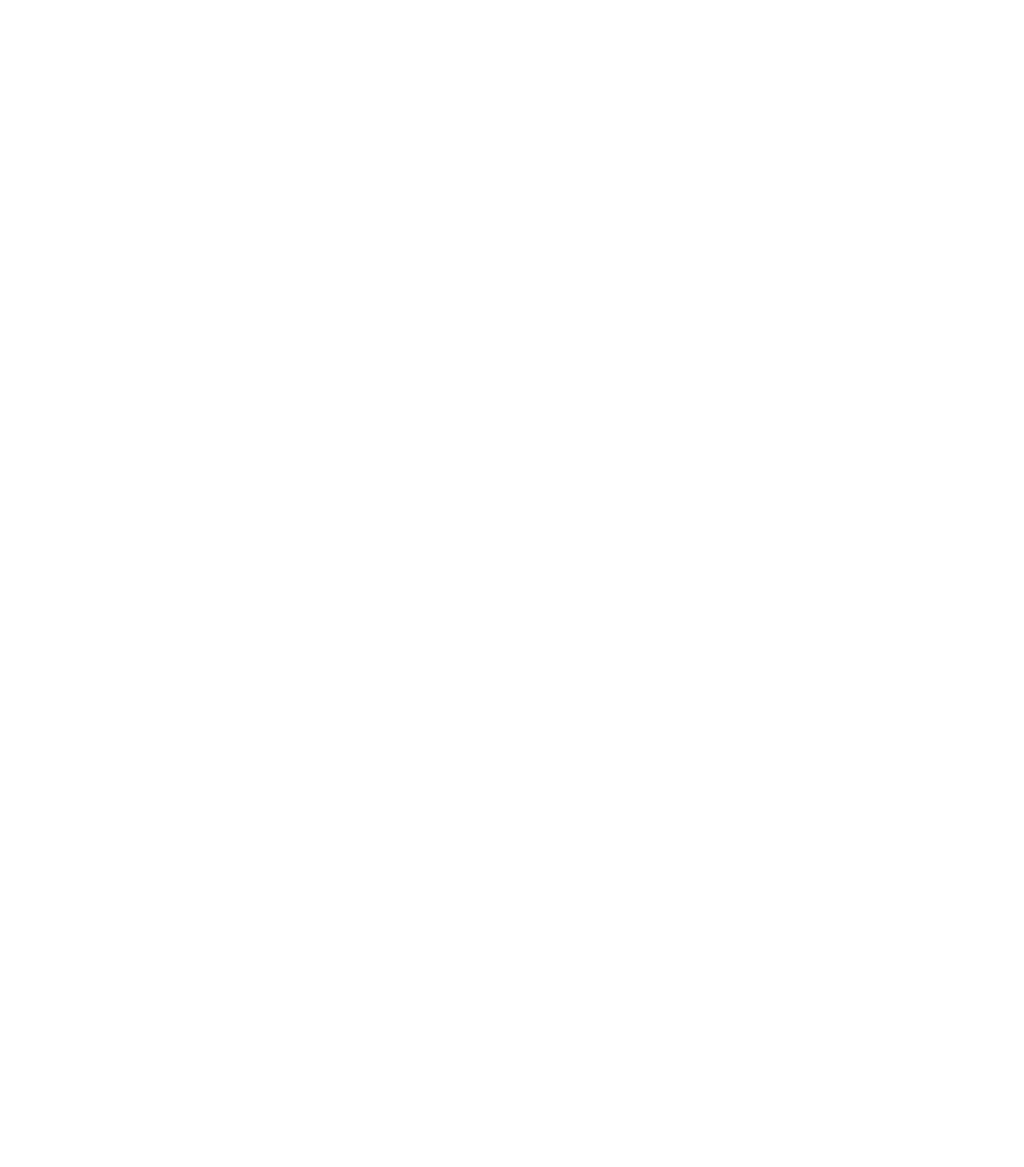
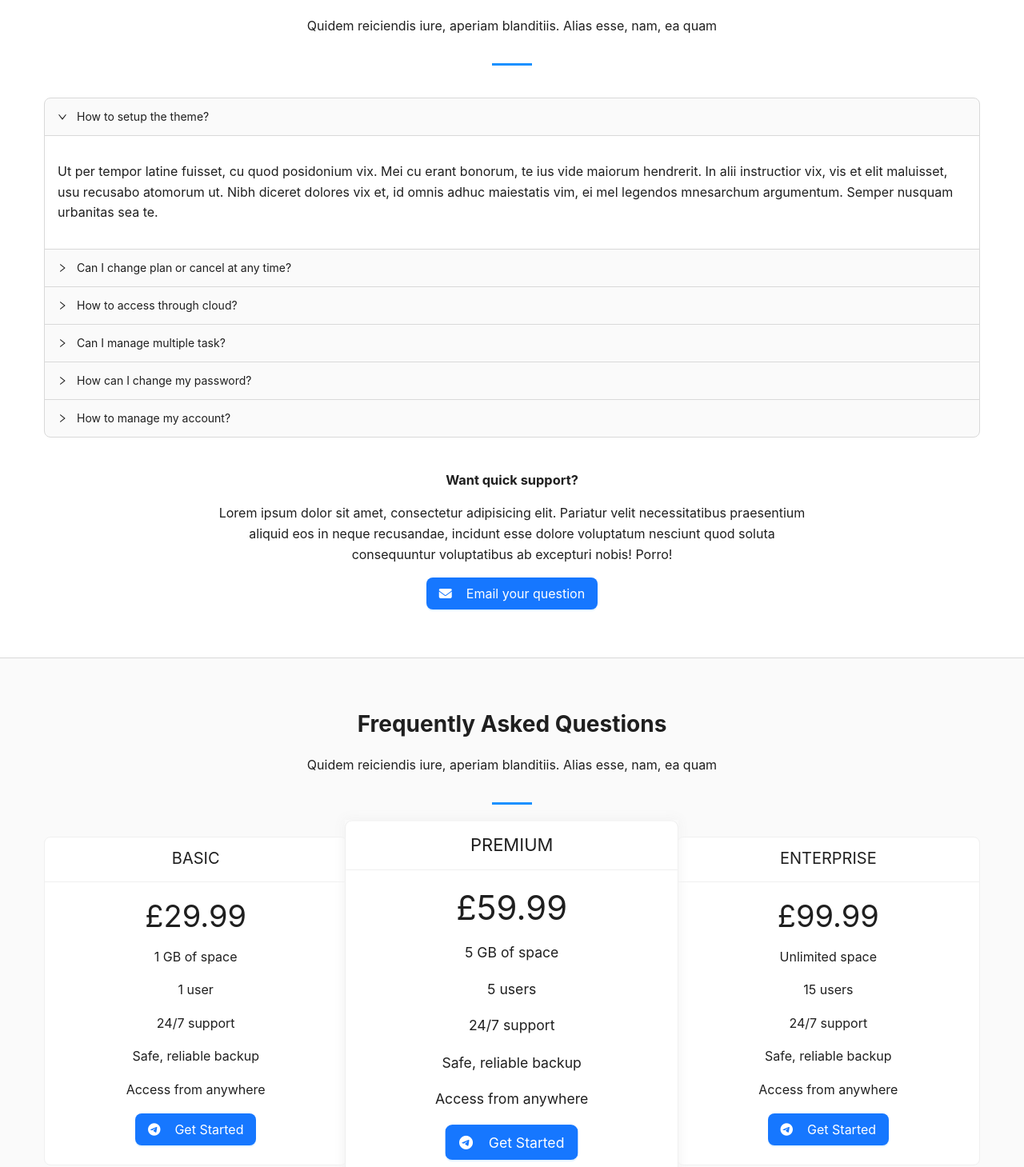
Before and after one commit to kemo12/antd-demo, a React (Create React App) app: page / in a window 1280 px wide. Shown: the part 2671-4130 px from the top of the page at 80% size. Before the commit the page ends 2571 px from the top, so only its background shows below. Built offline with nearby package versions, Linux system fonts and the light colour scheme.

Commit message:
<FAQ> , <Pricing>

```diff
--- /dev/null
+++ b/src/components/home/faq.jsx
@@ -0,0 +1,102 @@
+import React from "react";
+import { Button, Collapse } from "antd";
+const { Panel } = Collapse;
+const FAQ = () => {
+    return (
+        <div id="faq" className="block faqBlock">
+            <div className="container-fluid">
+                <div className="titleHolder">
+                    <h2>Frequently Asked Questions</h2>
+                    <p>
+                        Quidem reiciendis iure, aperiam blanditiis. Alias esse,
+                        nam, ea quam
+                    </p>
+                </div>
+                <Collapse defaultActiveKey={["1"]}>
+                    <Panel header="How to setup the theme?" key="1">
+                        <p>
+                            Ut per tempor latine fuisset, cu quod posidonium
+                            vix. Mei cu erant bonorum, te ius vide maiorum
+                            hendrerit. In alii instructior vix, vis et elit
+                            maluisset, usu recusabo atomorum ut. Nibh diceret
+                            dolores vix et, id omnis adhuc maiestatis vim, ei
+                            mel legendos mnesarchum argumentum. Semper nusquam
+                            urbanitas sea te.
+                        </p>
+                    </Panel>
+                    <Panel
+                        header="Can I change plan or cancel at any time?"
+                        key="2"
+                    >
+                        <p>
+                            Postea ceteros corrumpit ius te, eos epicuri
+                            intellegebat consequuntur et. Sint quot suscipiantur
+                            ea nam. Nam pericula evertitur ut, per et quod
+                            nostro, autem augue id has. Virtute epicurei quo te,
+                            pri et novum essent senserit.
+                        </p>
+                    </Panel>
+                    <Panel header="How to access through cloud?" key="3">
+                        <p>
+                            Eu veritus ancillae suavitate per, cum in
+                            appellantur efficiantur. Eum cu clita ponderum
+                            lobortis, usu dicat exerci et, eam alii oblique
+                            interesset ea. Suas quidam volumus id eam, id populo
+                            euripidis temporibus pri. At eum quas putent iriure,
+                            fugit tritani sed ad. Per ad magna possim aliquam,
+                            est aeque exerci verear an, qui cu modus audire
+                            detraxit. Duo ne nostro rationibus, nam mutat
+                            omittam evertitur ad, meliore gubergren voluptatum
+                            at mel.
+                        </p>
+                    </Panel>
+                    <Panel header="Can I manage multiple task?" key="4">
+                        <p>
+                            Mentitum offendit appareat nam ex, mea timeam
+                            nonumes pertinacia ne. Autem altera an vix, cu
+                            soluta aliquid pro, ne sit natum neglegentur. Ea
+                            ridens iudicabit eam, in dico appetere mediocrem
+                            nec. Sea idque consetetur no. Sonet minimum ex eam,
+                            vis an semper consequuntur definitionem. Vel legimus
+                            nostrum hendrerit eu, ea velit facete nec.
+                        </p>
+                    </Panel>
+                    <Panel header="How can I change my password?" key="5">
+                        <p>
+                            Usu dolorem ceteros te. Veri exerci ne vix, modo
+                            ignota an qui. Ne oblique antiopam quo. Ex quem
+                            saepe cum, temporibus comprehensam qui at. Aliquip
+                            habemus fierent qui at. No facete omnesque
+                            argumentum sea, est tale error nihil ad.
+                        </p>
+                    </Panel>
+                    <Panel header="How to manage my account?" key="6">
+                        <p>
+                            Erant vitae alterum in mel, viris rationibus
+                            argumentum eu sea. Per ei diceret constituto, ei qui
+                            simul intellegam, ut eos dolor ceteros. Altera
+                            contentiones et eam. Discere alienum intellegat te
+                            duo. Erat dissentiet ei sed, eius dicat ne eum. Id
+                            tation everti nam, quo cu magna possit patrioque.
+                        </p>
+                    </Panel>
+                </Collapse>
+                <div className="quickSupport">
+                    <h3>Want quick support?</h3>
+                    <p>
+                        Lorem ipsum dolor sit amet, consectetur adipisicing
+                        elit. Pariatur velit necessitatibus praesentium aliquid
+                        eos in neque recusandae, incidunt esse dolore voluptatum
+                        nesciunt quod soluta consequuntur voluptatibus ab
+                        excepturi nobis! Porro!
+                    </p>
+                    <Button type="primary" size="large">
+                        <i className="fas fa-envelope"></i> Email your question
+                    </Button>
+                </div>
+            </div>
+        </div>
+    );
+};
+
+export default FAQ;
--- /dev/null
+++ b/src/components/home/pricing.jsx
@@ -0,0 +1,81 @@
+import React from "react";
+import { Button, Card, List } from "antd";
+
+const data = [
+    {
+        title: "Basic",
+        content: [
+            {
+                price: "£29.99",
+                space: "1 GB of space",
+                user: "1 user",
+                support: "24/7 support",
+                backup: "Safe, reliable backup",
+                access: "Access from anywhere",
+            },
+        ],
+    },
+    {
+        title: "Premium",
+        content: [
+            {
+                price: "£59.99",
+                space: "5 GB of space",
+                user: "5 users",
+                support: "24/7 support",
+                backup: "Safe, reliable backup",
+                access: "Access from anywhere",
+            },
+        ],
+    },
+    {
+        title: "Enterprise",
+        content: [
+            {
+                price: "£99.99",
+                space: "Unlimited space",
+                user: "15 users",
+                support: "24/7 support",
+                backup: "Safe, reliable backup",
+                access: "Access from anywhere",
+            },
+        ],
+    },
+];
+const Pricing = () => {
+    return (
+        <div className="block pricingBlock bgGray">
+            <div className="container-fluid">
+                <div className="titleHolder">
+                    <h2>Frequently Asked Questions</h2>
+                    <p>
+                        Quidem reiciendis iure, aperiam blanditiis. Alias esse,
+                        nam, ea quam
+                    </p>
+                </div>
+                <List
+                    grid={{ gutter: 16, column: 3 }}
+                    dataSource={data}
+                    renderItem={(item) => (
+                        <List.Item>
+                            <Card title={item.title}>
+                                <p className="large">{item.content[0].price}</p>
+                                <p>{item.content[0].space}</p>
+                                <p>{item.content[0].user}</p>
+                                <p>{item.content[0].support}</p>
+                                <p>{item.content[0].backup}</p>
+                                <p>{item.content[0].access}</p>
+                                <Button type="primary" size="large">
+                                    <i className="fab fa-telegram-plane"></i>
+                                    Get Started
+                                </Button>
+                            </Card>
+                        </List.Item>
+                    )}
+                />
+            </div>
+        </div>
+    );
+};
+
+export default Pricing;
--- a/src/pages/home.jsx
+++ b/src/pages/home.jsx
@@ -3,6 +3,8 @@
 import About from "../components/home/about";
 import Features from "../components/home/features";
 import Works from "../components/home/works";
+import FAQ from "../components/home/faq";
+import Pricing from "../components/home/pricing";
 
 const Home = () => {
     return (
@@ -11,6 +13,8 @@
             <About />
             <Features />
             <Works />
+            <FAQ />
+            <Pricing />
         </div>
     );
 };
```
